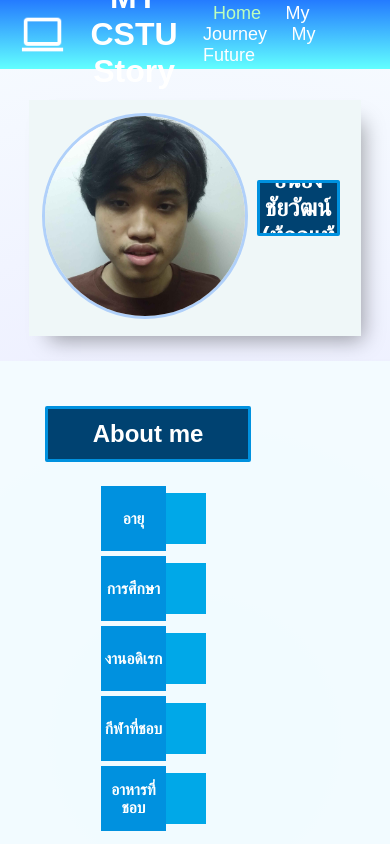
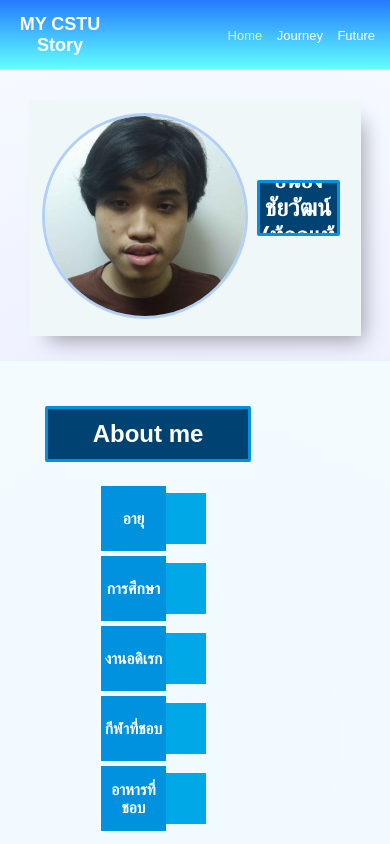
Before and after one commit to Toktak123/6709420019_MyCSTUStory_03, a plain HTML site: page index.html in a window 390 px wide. Shown: the top 844 px of the page. Drawn offline with Linux system fonts and the light colour scheme.

Commit message:
Add media for header (phone/tab)

```diff
--- a/index.html
+++ b/index.html
@@ -16,8 +16,8 @@
 
         <span class="header-menu">
             <a href="index.html" class="link-button" id="green">Home</a>
-            <a href="myjourney.html" class="link-button">My Journey</a>
-            <a href="myfuture.html" class="link-button">My Future</a>
+            <a href="myjourney.html" class="link-button">Journey</a>
+            <a href="myfuture.html" class="link-button">Future</a>
         </span>
     </header>
 
--- a/mystyle.css
+++ b/mystyle.css
@@ -139,6 +139,73 @@ section{
     border-radius: 2px;
     border: #0091df solid 3px;
 }
+
+/* Tab */
+@media (max-width: 1600px) {
+    .header-icon{
+
+
+        img {
+            font-size: large;
+        }
+
+        h1{
+            font-size: larger;
+        }
+    }
+
+
+    .link-button{
+        font-size: large;
+    }
+
+}
+
+/* Phone */
+@media (max-width: 700px) {
+    .header-icon{
+
+        img {
+            font-size: medium;
+        }
+
+
+        h1{
+            font-size: large;
+        }
+    }
+
+
+    .link-button{
+        font-size: medium;
+    }
+
+}
+
+@media (max-width: 500px) {
+
+
+    .link-button{
+        font-size: small;
+
+        margin: 0 5px;
+    }
+
+
+    .header-icon{
+        width: 120px;
+        margin-left: 10px;
+
+        img {
+            display: none;
+        }
+    }
+
+    .header-menu{
+        margin-right: 10px;
+    }
+}
+
 
 /* === Index === */
 
```
Also changed, not shown: myfuture.html (+2 -2 lines), myjourney.html (+2 -2 lines).
